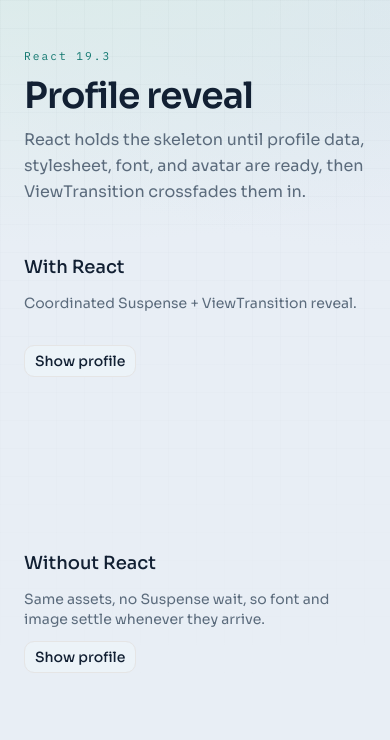
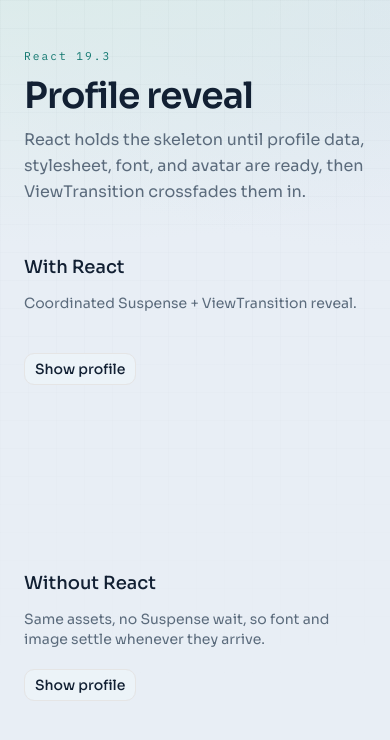
Before and after one commit to michaltarasiuk/react-19.3, a Next.js app: page / in a window 390 px wide. Shown: the top 740 px of the page. Built offline with nearby package versions, Linux system fonts and the light colour scheme.

Commit message:
Fix vanilla profile iframe height so the card does not scroll.

```diff
--- a/components/profile-demo/App.tsx
+++ b/components/profile-demo/App.tsx
@@ -38,7 +38,7 @@
           <h2 className="font-(family-name:--font-demo-display) text-lg font-medium text-(--demo-ink) md:col-start-1 md:row-start-1">
             With React
           </h2>
-          <p className="min-h-10 text-sm text-(--demo-muted) md:col-start-1 md:row-start-2">
+          <p className="min-h-12 text-sm text-(--demo-muted) md:col-start-1 md:row-start-2">
             Coordinated Suspense + ViewTransition reveal.
           </p>
           <div className="md:col-start-1 md:row-start-3">
@@ -58,7 +58,7 @@
               Show profile
             </Button>
           </div>
-          <div className="min-h-37 md:col-start-1 md:row-start-4">
+          <div className="min-h-40 md:col-start-1 md:row-start-4">
             {resources && (
               <ViewTransition update="auto" default="none">
                 <Suspense fallback={<ProfileCardLoading />}>
--- a/components/profile-demo/VanillaProfileCard.tsx
+++ b/components/profile-demo/VanillaProfileCard.tsx
@@ -37,6 +37,7 @@
       <style>
         body {
           margin: 0;
+          overflow: hidden;
           font-family: "Sora", system-ui, sans-serif;
           color: #122033;
           background: transparent;
@@ -129,7 +130,7 @@
       <h2 className="font-(family-name:--font-demo-display) text-lg font-medium text-(--demo-ink) md:col-start-2 md:row-start-1">
         Without React
       </h2>
-      <p className="min-h-10 text-sm text-(--demo-muted) md:col-start-2 md:row-start-2">
+      <p className="min-h-12 text-sm text-(--demo-muted) md:col-start-2 md:row-start-2">
         Same assets, no Suspense wait, so font and image settle whenever they
         arrive.
       </p>
@@ -141,7 +142,8 @@
       <iframe
         ref={ref}
         title="Vanilla profile card"
-        className="block h-37 w-full border-0 md:col-start-2 md:row-start-4"
+        scrolling="no"
+        className="block h-40 w-full overflow-hidden border-0 md:col-start-2 md:row-start-4"
       />
     </>
   );
```
